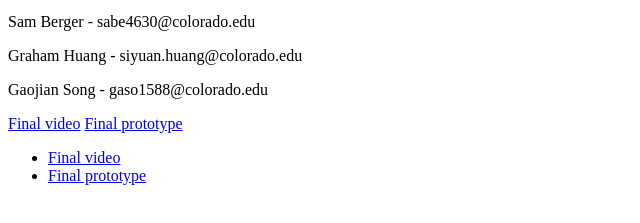
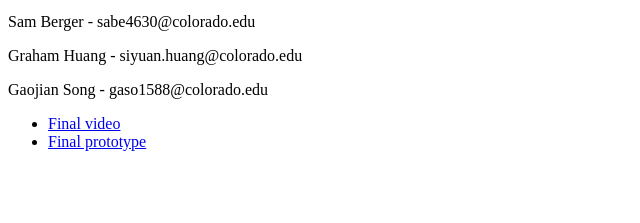
Before and after one commit to MugBergerFries/MugBergerFries.github.io, a plain HTML site: page index.html in a window 1280 px wide. Shown: the part 101-324 px from the top of the page, without its empty margins (0-640 px from the left). Drawn offline with Linux system fonts and the light colour scheme.

Commit message:
Update index.html

```diff
--- a/index.html
+++ b/index.html
@@ -6,9 +6,6 @@
 <p>Sam Berger - sabe4630@colorado.edu</p>
 <p>Graham Huang - siyuan.huang@colorado.edu</p>
 <p>Gaojian Song - gaso1588@colorado.edu</p>
-<a href="https://drive.google.com/open?id=1p8qL1-rKg4SsiXiofPCh4J7L2yc_o-st">Final video</a>
-
-<a href="https://www.figma.com/file/uAVflKGDORfUBqivsX7kC1/Final-Prototype?node-id=0%3A1">Final prototype</a>
 <ul>
     <li><a href="https://drive.google.com/open?id=1p8qL1-rKg4SsiXiofPCh4J7L2yc_o-st">Final video</a></li>
     <li><a href="https://www.figma.com/file/uAVflKGDORfUBqivsX7kC1/Final-Prototype?node-id=0%3A1">Final prototype</a></li>
```
